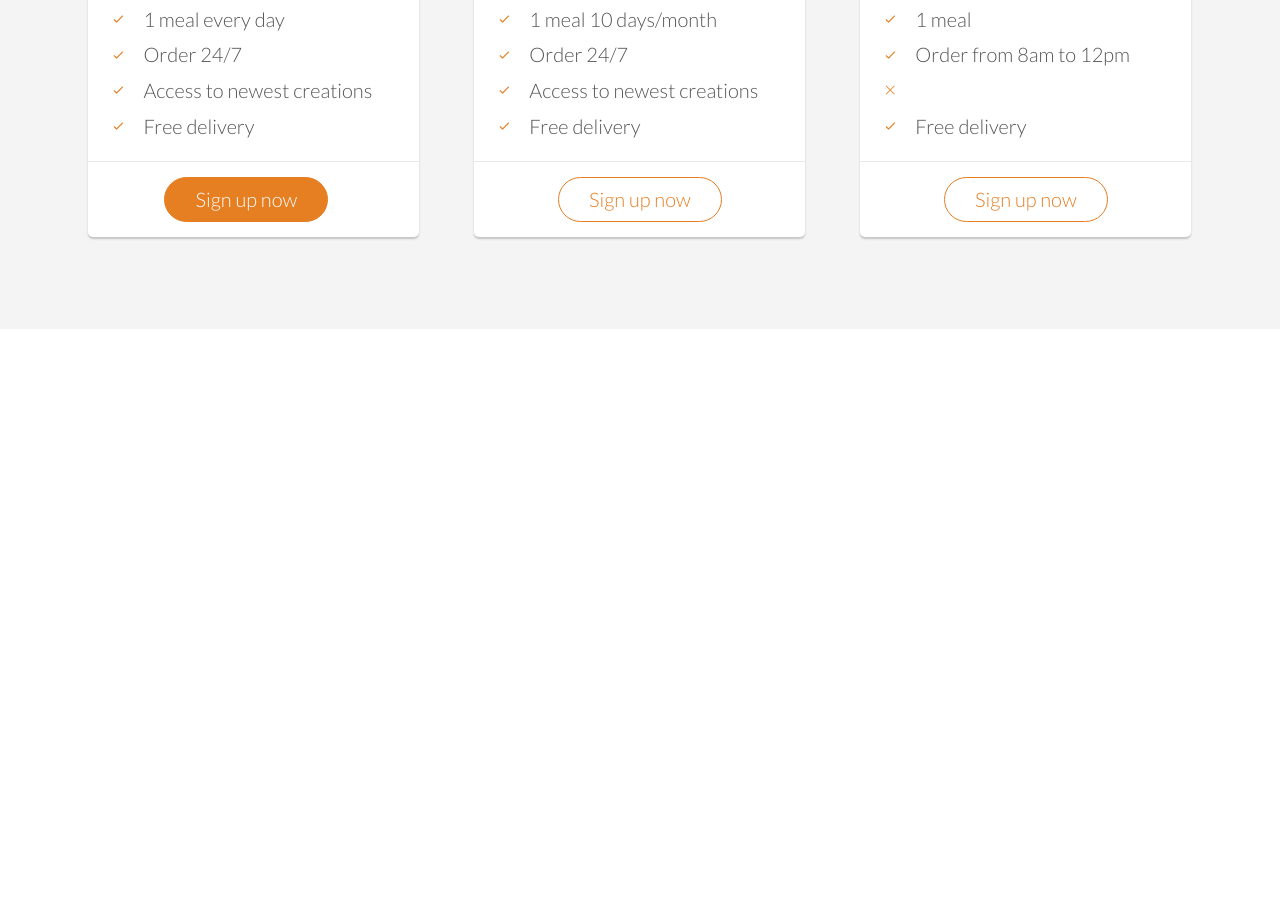
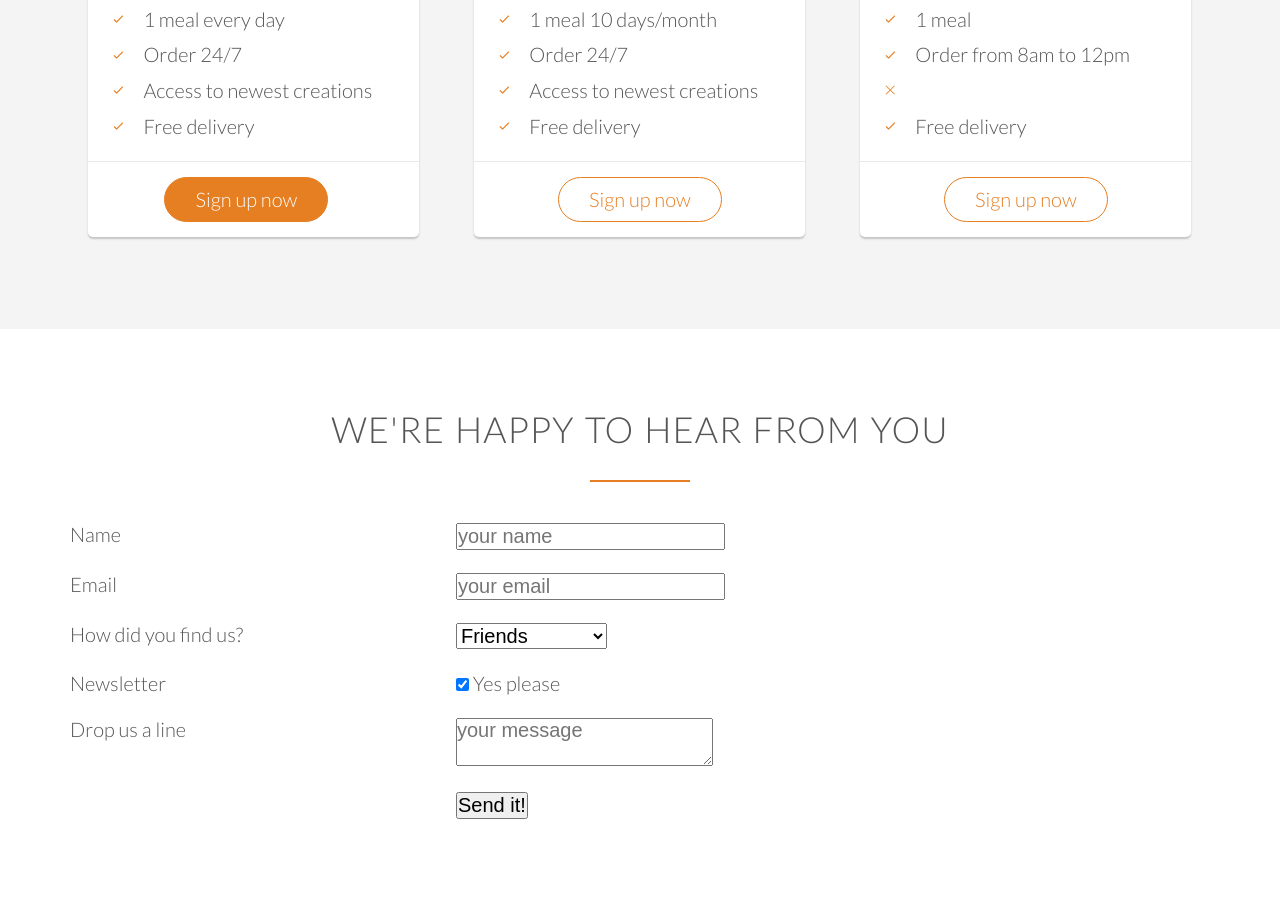
Before and after one commit to libbyschuknight/omnifood-site, a plain HTML site: page index.html in a window 1280 px wide. Shown: the part 4297-5208 px from the top of the page. Before the commit the page ends 4626 px from the top, so only its background shows below. Drawn offline with Linux system fonts and the light colour scheme; files whose address does not match are found by name.

Commit message:
html of form

```diff
--- a/index.html
+++ b/index.html
@@ -338,5 +338,68 @@
         </div>
       </div>
     </section>
+
+    <section class="section-form">
+      <div class="row">
+        <h2>We're happy to hear from you</h2>
+      </div>
+      <div class="row">
+        <form method="post" action="#" class="contact-form">
+          <div class="row">
+            <div class="col span-1-of-3">
+              <label for="name">Name</label>
+            </div>
+            <div class="col span-2-of-3">
+              <input type="text" name="name" id="name" placeholder="your name" value="" required>
+            </div>
+          </div>
+          <div class="row">
+            <div class="col span-1-of-3">
+              <label for="email">Email</label>
+            </div>
+            <div class="col span-2-of-3">
+              <input type="email" name="email" id="email" placeholder="your email" value="" required>
+            </div>
+          </div>
+          <div class="row">
+            <div class="col span-1-of-3">
+              <label for="find-us">How did you find us?</label>
+            </div>
+            <div class="col span-2-of-3">
+              <select name="find-us" id="find-us">
+                <option value="friends" >Friends</option>
+                <option value="search">Search engine</option>
+                <option value="ad">Advertisment</option>
+                <option value="other">Other</option>
+              </select>
+            </div>
+          </div>
+          <div class="row">
+            <div class="col span-1-of-3">
+              <label>Newsletter</label>
+            </div>
+            <div class="col span-2-of-3">
+              <input type="checkbox" name="news" id="news" checked> Yes please
+            </div>
+          </div>
+          <div class="row">
+            <div class="col span-1-of-3">
+              <label>Drop us a line</label>
+            </div>
+            <div class="col span-2-of-3">
+              <textarea name="message" placeholder="your message"></textarea>
+            </div>
+          </div>
+          <div class="row">
+            <div class="col span-1-of-3">
+              <label>&nbsp;</label>
+            </div>
+            <div class="col span-2-of-3">
+              <input type="submit" value="Send it!">
+            </div>
+          </div>
+        </form>
+      </div>
+    </section>
   </body>
 </html>
```
